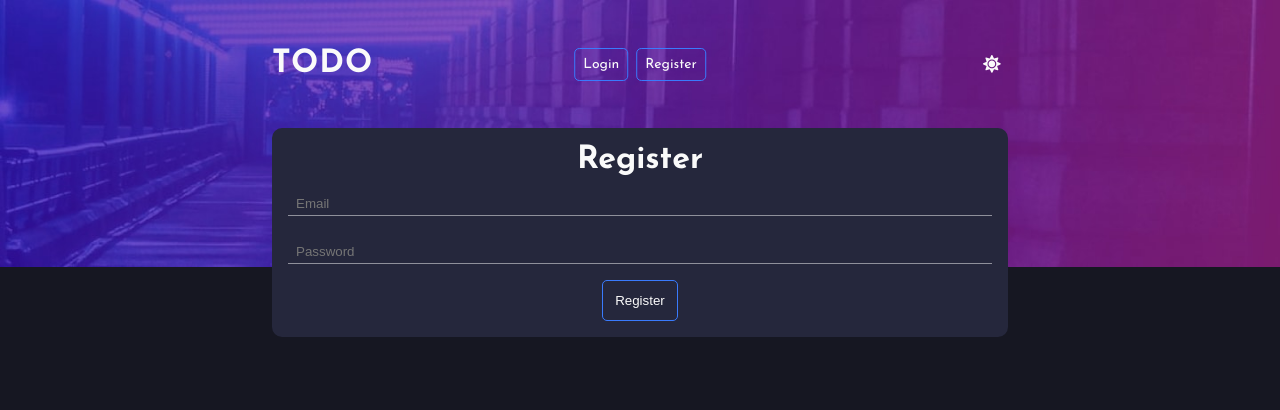
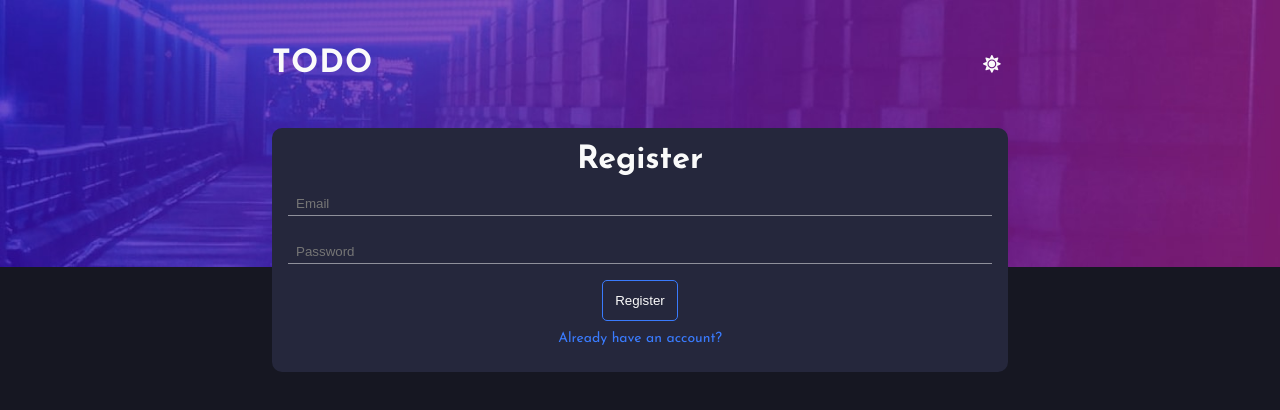
Before and after one commit to mrkaza/todo-react-ts, a React (Create React App) app: page /register in a window 1280 px wide. Shown: the top 410 px of the page. Built offline with nearby package versions, Linux system fonts and the light colour scheme.

Commit message:
auth link component created

```diff
--- /dev/null
+++ b/src/components/AuthLink.tsx
@@ -0,0 +1,15 @@
+import React from 'react';
+import { Link } from 'react-router-dom';
+
+type Props = {
+  to: string;
+  text: string;
+};
+
+export const AuthLink: React.FC<Props> = ({ to, text }) => {
+  return (
+    <Link className="auth-link" to={to}>
+      {text}
+    </Link>
+  );
+};
--- a/src/components/index.ts
+++ b/src/components/index.ts
@@ -1,3 +1,4 @@
 export * from './Layout';
 export * from './Button';
 export * from './Input';
+export * from './AuthLink';
--- /dev/null
+++ b/src/css/components.auth-link.css
@@ -0,0 +1,5 @@
+.auth-link {
+    color: hsl(var(--color-primary));
+    font-size: 14px;
+    margin: 10px 0;
+}
--- a/src/css/index.css
+++ b/src/css/index.css
@@ -1,6 +1,7 @@
 @import 'components.button.css';
 @import 'components.layout.css';
 @import 'components.input.css';
+@import 'components.auth-link.css';
 
 @import 'modules.navbar.css';
 @import 'modules.todo.css';
--- a/src/modules/auth/components/SignIn.tsx
+++ b/src/modules/auth/components/SignIn.tsx
@@ -1,4 +1,4 @@
-import { Button, Input } from 'components';
+import { AuthLink, Button, Input } from 'components';
 import { useSignIn } from 'modules/auth';
 import { TodoCounter } from 'modules/todo';
 import React from 'react';
@@ -64,6 +64,13 @@ export const SignIn: React.FC = () => {
               Login
             </Button>
           </div>
+          <div className="f f-justify-center">
+            {' '}
+            <AuthLink
+              to="/register"
+              text="Don't have an account? Register here."
+            />
+          </div>
         </form>
         <p className="t-center">or</p>
         <div className="f f-justify-center">
--- a/src/modules/auth/components/SignUp.tsx
+++ b/src/modules/auth/components/SignUp.tsx
@@ -1,4 +1,4 @@
-import { Button, Input } from 'components';
+import { AuthLink, Button, Input } from 'components';
 import { registerUser } from 'modules/auth';
 import { RootStore } from 'modules/redux';
 import React from 'react';
@@ -86,6 +86,10 @@ export const SignUp: React.FC = () => {
             Register
           </Button>
         </div>
+        <div className="f f-justify-center">
+          {' '}
+          <AuthLink to="/" text="Already have an account?" />
+        </div>
       </form>
     </div>
   );
--- a/src/modules/navbar/components/Navbar.tsx
+++ b/src/modules/navbar/components/Navbar.tsx
@@ -3,21 +3,21 @@ import React from 'react';
 import { useSelector } from 'react-redux';
 import { Link } from 'react-router-dom';
 
-import IsLoggedIn from './IsLoggedIn';
-import IsLoggedOut from './IsLoggedOut';
+// import IsLoggedIn from './IsLoggedIn';
+// import IsLoggedOut from './IsLoggedOut';
 import ThemeToggle from './ThemeToggle';
 
 export const Navbar: React.FC = () => {
-  const user = useSelector((state: RootStore) => state.auth.user);
+  // const user = useSelector((state: RootStore) => state.auth.user);
 
   return (
     <nav className="navbar f f-justify-between f-align-items-center">
       <Link to="/my-todos" className="navbar__link navbar__title">
         TODO
       </Link>
-      <div className="navbar__menu f f-align-items-center">
+      {/* <div className="navbar__menu f f-align-items-center">
         {user ? <IsLoggedIn /> : <IsLoggedOut />}
-      </div>
+      </div> */}
       <ThemeToggle />
     </nav>
   );
```
Also changed, not shown: 1 other file (tests, documents, lock files or other folders).
